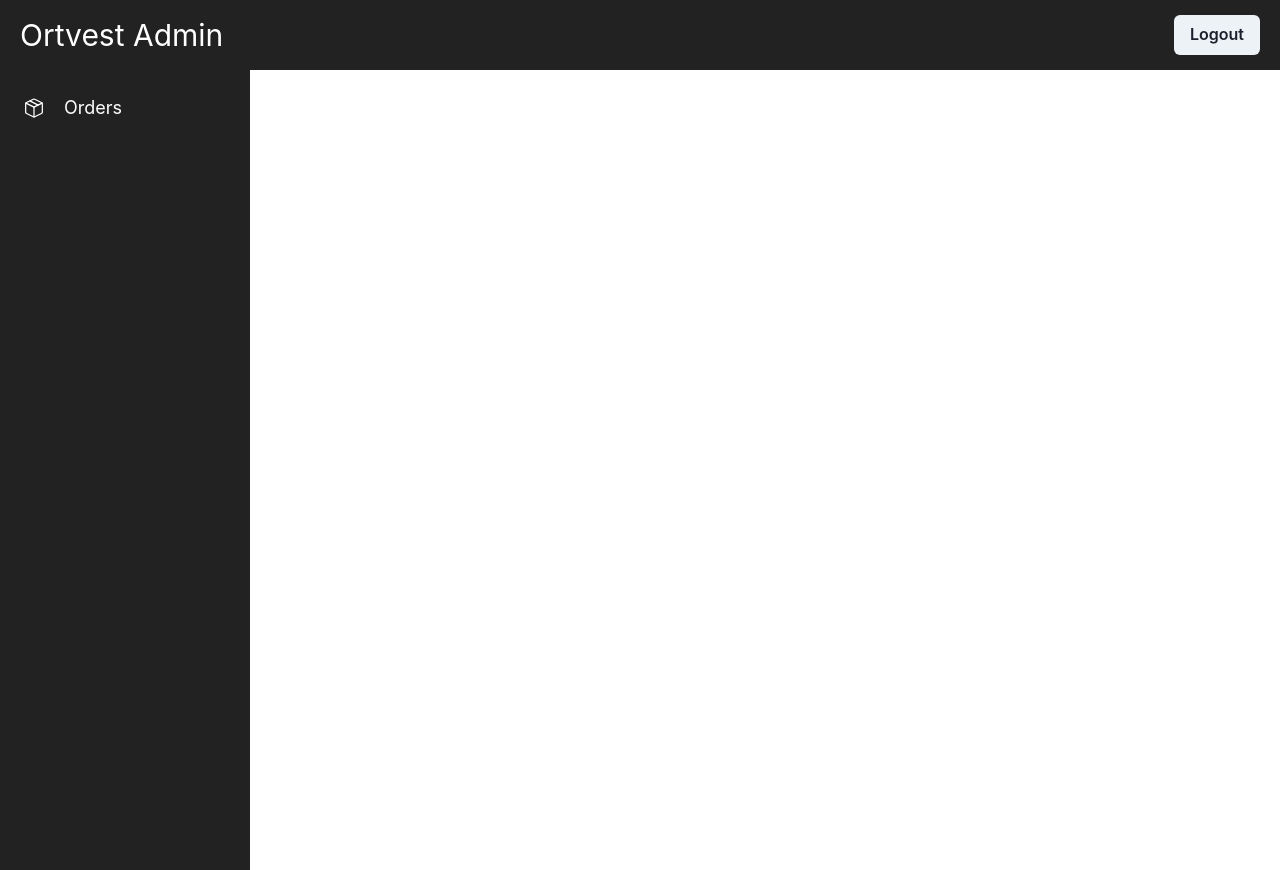
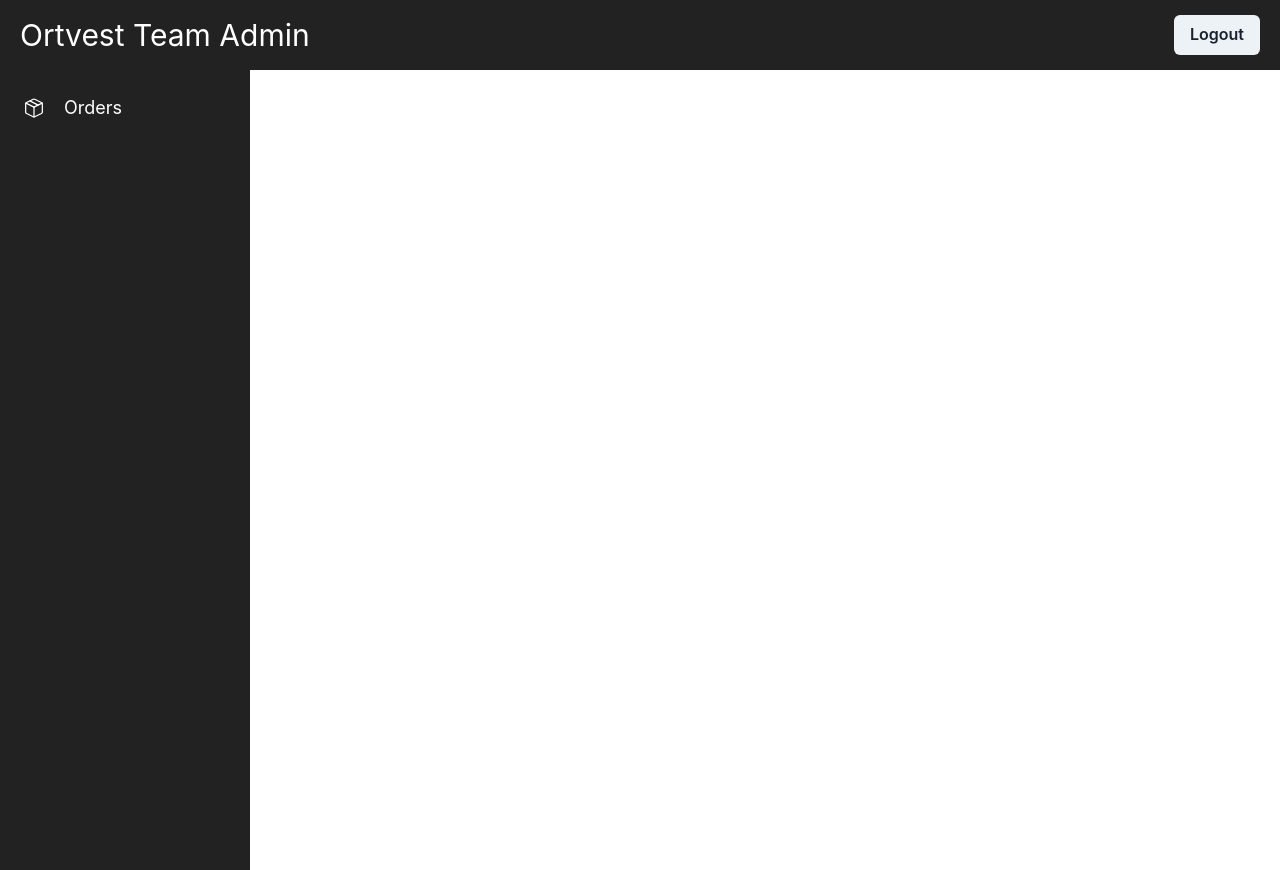
Before and after one commit to Ortvest/ortvest-admin, a React (Vite) app: page / in a window 1280 px wide. Built offline with nearby package versions, Linux system fonts and the light colour scheme.

Commit message:
test: deploy checking

```diff
--- a/src/modules/Header/index.tsx
+++ b/src/modules/Header/index.tsx
@@ -23,7 +23,7 @@ export const Header = () => {
           fontSize={customTheme.fontSizes["3xl"]}
           color={customTheme.colors.white}
         >
-          Ortvest Admin
+          Ortvest Team Admin
         </Text>
       </Box>
      <Box>
```
